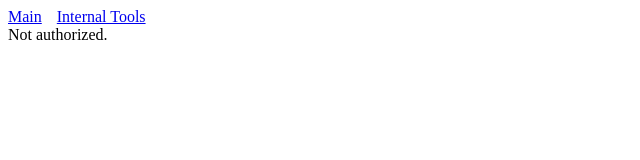
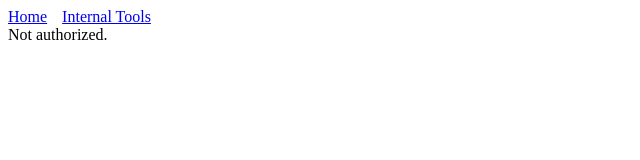
Before and after one commit to tylermwatts/amplify-auth-demo, a Next.js app: page /internal-page in a window 1280 px wide. Shown: the top 160 px of the page, without its empty margins (0-640 px from the left). Built offline with nearby package versions, Linux system fonts and the light colour scheme.

Commit message:
renaming

```diff
--- a/src/components/Header.js
+++ b/src/components/Header.js
@@ -8,7 +8,7 @@ const linkStyle = {
 const Header = () => (
 	<div>
 		<Link href='/'>
-			<a style={linkStyle}>Main</a>
+			<a style={linkStyle}>Home</a>
 		</Link>
 		<Link href='/internal-page'>
 			<a style={linkStyle}>Internal Tools</a>
--- a/src/components/App.js
+++ b/src/components/Home.js
@@ -5,7 +5,7 @@ import Header from './Header';
 
 Amplify.configure(config);
 
-const App = props => {
+const Home = props => {
 	const [user, setUser] = props.state;
 	React.useEffect(() => {
 		Hub.listen('auth', ({ payload: { event, data } }) => {
@@ -67,4 +67,4 @@ const App = props => {
 	);
 };
 
-export default App;
+export default Home;
--- a/src/pages/index.js
+++ b/src/pages/index.js
@@ -2,7 +2,7 @@ import React, { useContext } from 'react';
 import dynamic from 'next/dynamic';
 import UserContext from '../context/UserContext';
 
-const AppWithoutSSR = dynamic(import('../components/App'), {
+const HomeWithoutSSR = dynamic(import('../components/Home'), {
 	ssr: false,
 	loading: () => <div>Loading...</div>,
 });
@@ -11,7 +11,7 @@ const Index = props => {
 	const { user, setUser } = useContext(UserContext);
 	return (
 		<>
-			<AppWithoutSSR state={[user, setUser]} />
+			<HomeWithoutSSR state={[user, setUser]} />
 		</>
 	);
 };
```
